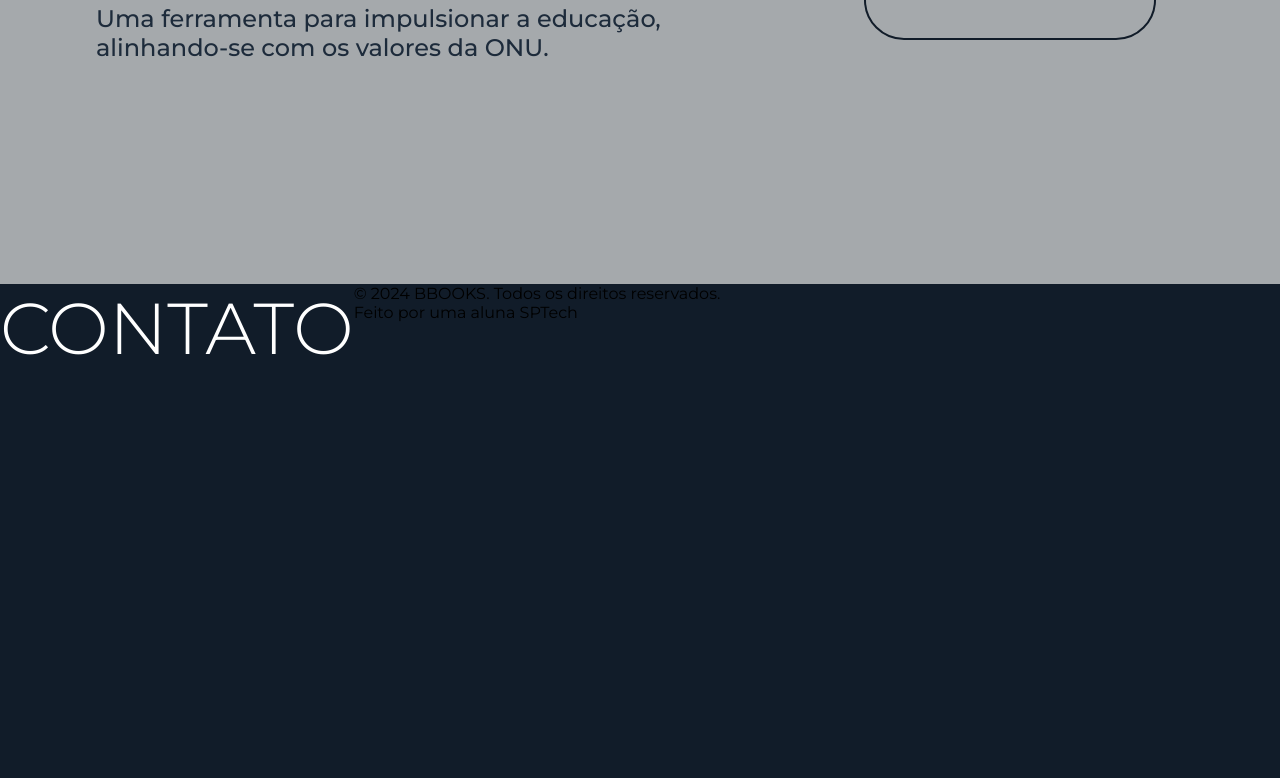
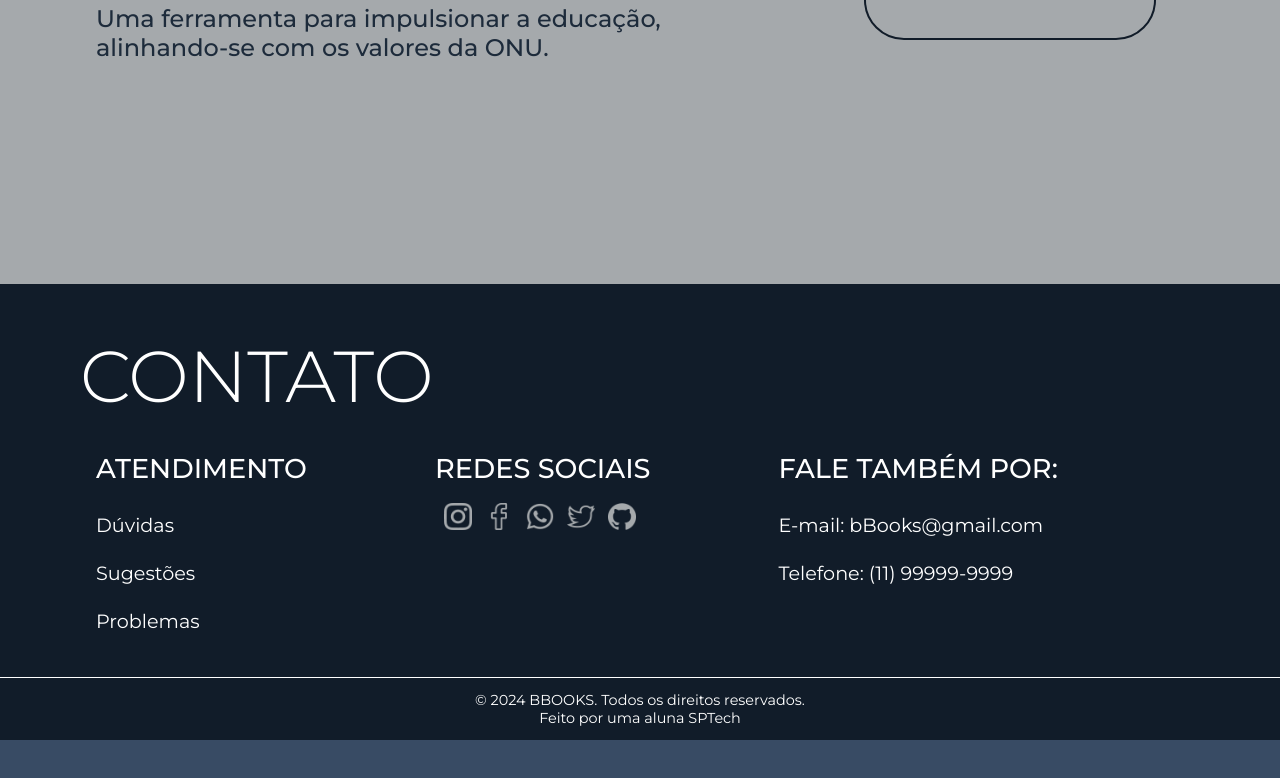
Before and after one commit to Gabriella22Ferreira/BBooks, a plain HTML site: page Sistema/Home/index.html in a window 1280 px wide. Shown: the part 3044-3822 px from the top of the page. After the commit the page ends 3784 px from the top, so only its background shows below. Drawn offline with Linux system fonts and the light colour scheme.

Commit message:
Finalização do Footer

```diff
--- a/Sistema/Home/CSS/style.css
+++ b/Sistema/Home/CSS/style.css
@@ -390,14 +390,69 @@ footer
      display: flex;
      background-color: #111c29;
      width: 100%;
-     height: 80vh;
+     flex-direction: column;
 
      h1{
           color: #fff;
           font-weight: 300;
           font-size: 4.5rem;
+          padding: 3rem 0rem 2rem 5rem;
+     }
+     h2{
+          color: #fff;
+          font-weight: 500;
+          font-size: 1.7rem;
+     }
+     p, li{
+          color: #fff;
+          font-weight: 400;
+          font-size: 1.2rem;
+     }
+     img{
+          height: 1.7rem;
+          width: 1.7rem;
+          background-size: cover;
+          padding-left: 0.6rem;
+      &:hover{
+          transform: scale(1.1);
+      }
+     }
+     ul{
+          list-style: none;
+          line-height: 3rem;
+     }
+}
 
+#conteinerMaiorFooter
+{
+     display: flex;
+     flex-direction: row;
+     gap: 8rem;
+     justify-self: center;
+     height: 70%;
+     width: 90%;
+     padding: 0rem 0rem 2rem 6rem;
+}
+#caixaAtendimento, #caixaRedes, #caixaContatos
+{
+     display: flex;
+     flex-direction: column;
+     gap: 1rem;
+}
 
+#conteinerMenorFooter
+{
+     display: flex;
+     flex-direction: row;
+     justify-content: center;
+     align-items: center;
+     height: 10%;
+     padding: 1%;
+     text-align: center;
+     border-top: 1px solid #fff;
+     p{
+          color: #fff;
+          font-weight: 400;
+          font-size: 0.9rem;
      }
-
 }
--- a/Sistema/Home/index.html
+++ b/Sistema/Home/index.html
@@ -137,18 +137,38 @@
     <footer>
         <h1>CONTATO</h1>
         <div id="conteinerMaiorFooter">
-            <div id="caixaAtendimento"></div>
-            <div id="caixaRedes"></div>
+            <div id="caixaAtendimento">
+                <h2>ATENDIMENTO</h2>
+                <ul>
+                    <li>Dúvidas</li>
+                    <li>Sugestões</li>
+                    <li>Problemas</li>
+                </ul>
+            </div>
+            <div id="caixaRedes">
+                <h2>REDES SOCIAIS</h2>
+                <ul>
+                    <img src="IMG/instagram.png">
+                    <img src="IMG/facebook.png">
+                    <img src="IMG/whatsapp.png">
+                    <img src="IMG/twitter.png">
+                    <img src="IMG/github.png">
+                </ul>
+            </div>
             <div id="caixaContatos">
+                <h2>FALE TAMBÉM POR:</h2>
+                <uL>
+                    <li>E-mail: bBooks@gmail.com</li>
+                    <li>Telefone: (11) 99999-9999</li>
+                </uL>
             </div>
         </div>
         <div id="conteinerMenorFooter">
-            <p>© 2024 BBOOKS. Todos os direitos reservados.</p>
-            <p>Feito por uma aluna SPTech</p>
+            <p>© 2024 BBOOKS. Todos os direitos reservados.
+            <br/>
+            Feito por uma aluna SPTech</p>
         </div>
-
     </footer>
-
 
 </body>
 </html>
--- a/Sistema/padrao.css
+++ b/Sistema/padrao.css
@@ -58,6 +58,7 @@ header
      justify-content: center;
      align-items: center;
      width: 40%;
+     height: 100%;
      gap: 2.5rem;
 }
 
@@ -68,6 +69,9 @@ header
      text-decoration: none;
      color: #1d2b3b;
      cursor: pointer;
+     &:hover{
+          transform: scale(1.1);
+      }
 }
 
 #buttonsNav
```
Also changed, not shown: Sistema/Home/IMG/facebook.png (added), Sistema/Home/IMG/github.png (added), Sistema/Home/IMG/instagram.png (added), Sistema/Home/IMG/twitter.png (added), Sistema/Home/IMG/whatsapp.png (added).
